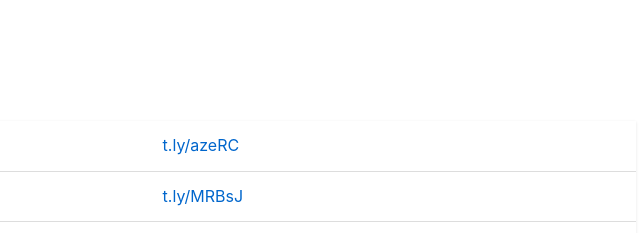
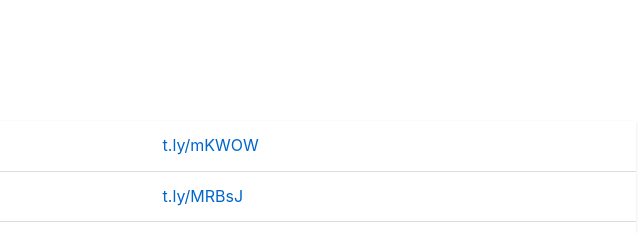
Before and after one commit to sachnaror/past_work, a plain HTML site: page mywork.html in a window 1280 px wide. Shown: the top 233 px of the page, 504-1144 px from the left. Drawn offline with Linux system fonts and the light colour scheme.

```diff
--- a/mywork.html
+++ b/mywork.html
@@ -109,7 +109,7 @@
     <table>
         <tr>
             <td><strong>Detailed CV</strong></td>
-            <td><a href="https://t.ly/-SCFA" target="_blank" rel="noopener noreferrer">t.ly/azeRC</a></td>
+            <td><a href="https://t.ly/mKWOW" target="_blank" rel="noopener noreferrer">t.ly/mKWOW</a></td>
         </tr>
         <tr>
             <td><strong>Roadmaps</strong></td>
```
